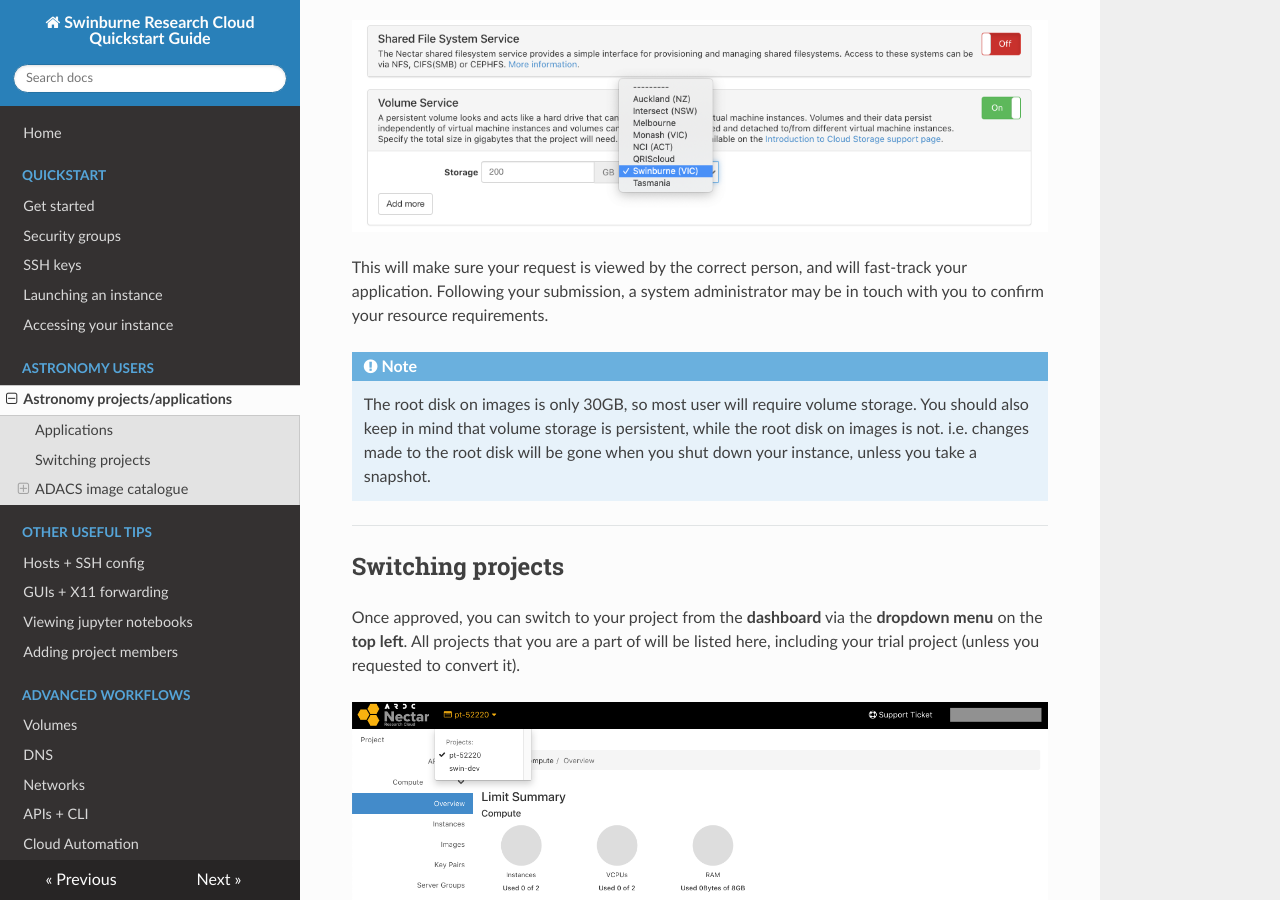
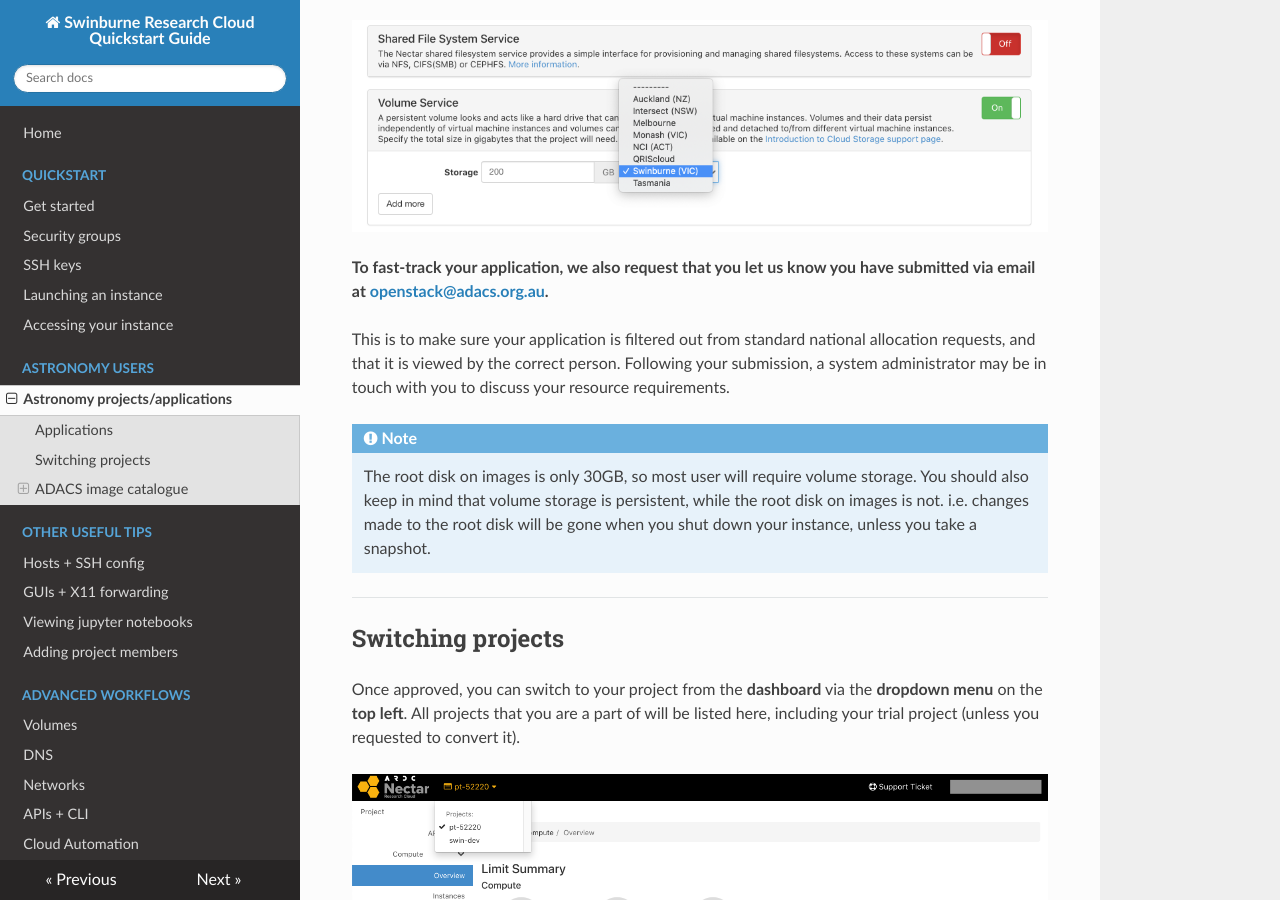
Before and after one commit to ADACS-Australia/swinburne-rc-docs, an MkDocs documentation site: the page built from docs/astronomy.md, in a window 1280 px wide and 900 px high, scrolled down 1367 px. Built offline with MkDocs 1.6.1, drawn with Linux system fonts in a browser that asks for light colours; nearby versions of some CDN libraries.

Commit message:
added email to application process

```diff
--- a/docs/astronomy.md
+++ b/docs/astronomy.md
@@ -25,8 +25,10 @@ Swinburne node: Astronomy project
 
 ![](images/applications_volume-service.png)
 
-This will make sure your request is viewed by the correct person, and will fast-track your application.
-Following your submission, a system administrator may be in touch with you to confirm your resource requirements.
+**To fast-track your application, we also request that you let us know you have submitted via email at <openstack@adacs.org.au>.**
+
+This is to make sure your application is filtered out from standard national allocation requests, and that it is viewed by the correct person.
+Following your submission, a system administrator may be in touch with you to discuss your resource requirements.
 
 !!! Note
     The root disk on images is only 30GB, so most user will require volume storage. You should also keep in mind that volume storage is persistent, while the root disk on images is not. i.e. changes made to the root disk will be gone when you shut down your instance, unless you take a snapshot.
```
